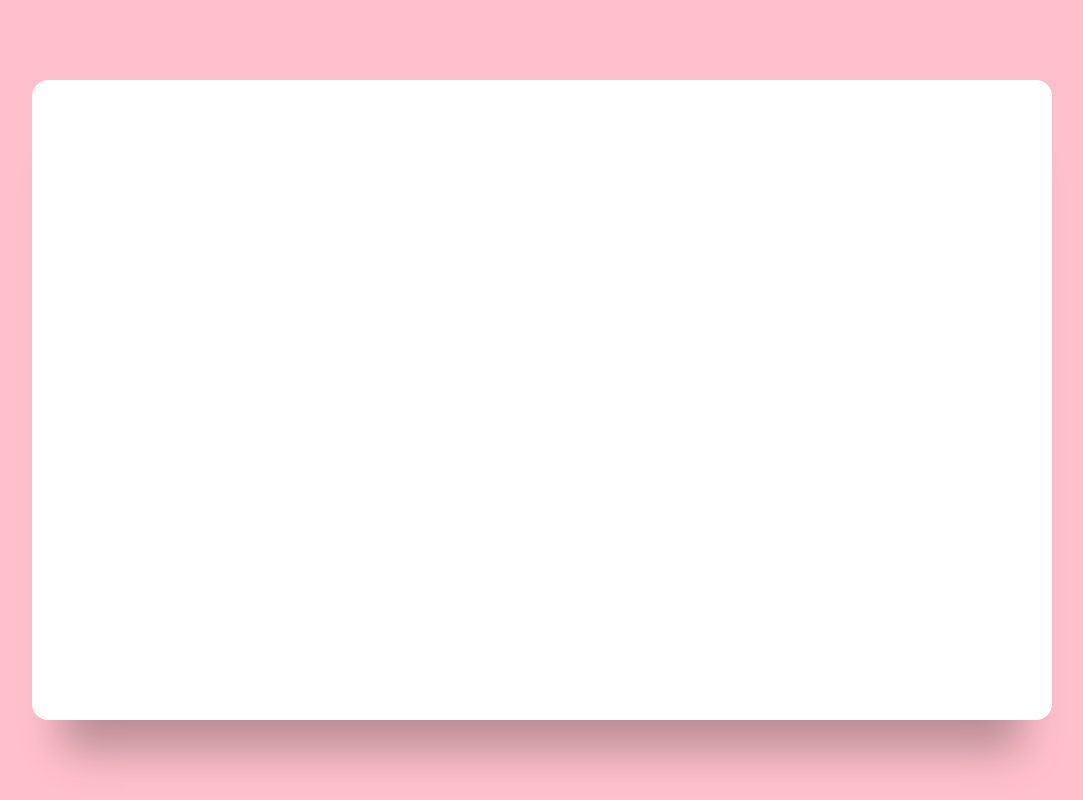
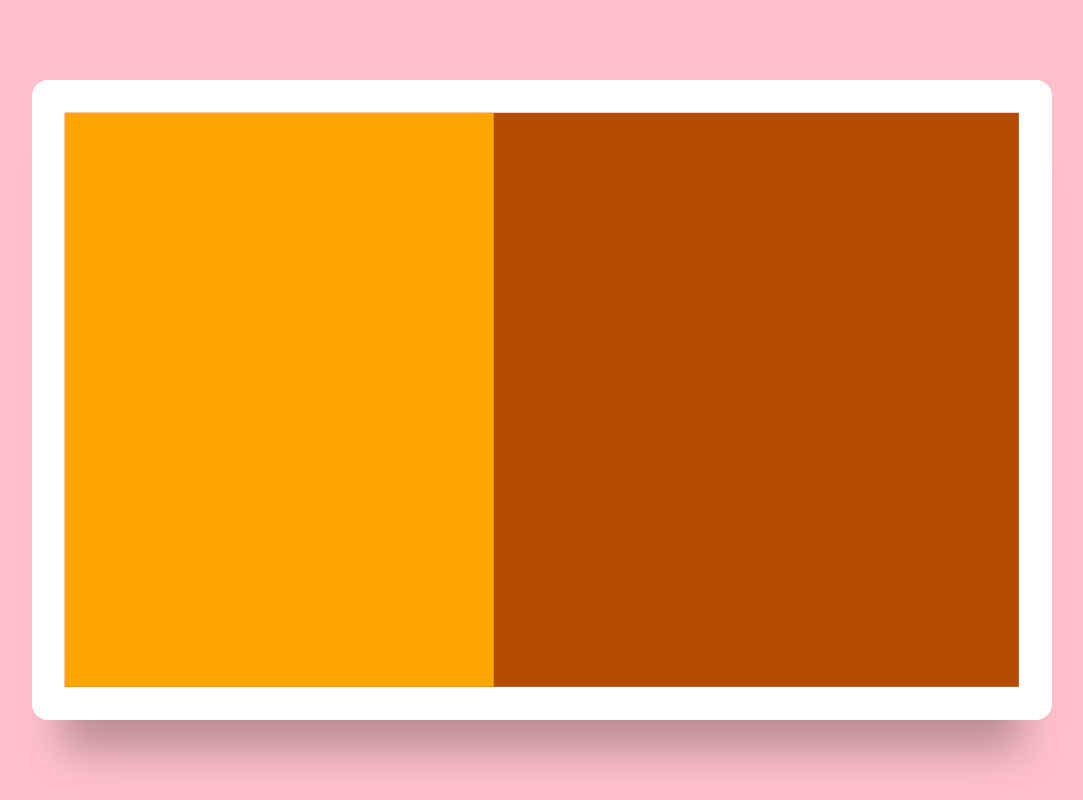
Before and after one commit to adenike005/GlamgamsBeauty, a React (Vite) app: page /register in a window 1280 px wide. Shown: the whole page, without its empty margins (98-1181 px from the left). Built offline with nearby package versions, Linux system fonts and the light colour scheme.

Commit message:
commited

```diff
--- a/src/Paging/Register.jsx
+++ b/src/Paging/Register.jsx
@@ -49,20 +49,20 @@
 
 
 
-import React from 'react'
-import '../Style/Register.css'
+import React from 'react';
+import '../Style/Register.css';
 
 function Register() {
   return (
     <main>
       <div className="box">
-        <div className="inner_box">
-          <div className="form_wrap"></div>
+        <div className="inner-box">
+          <div className="form-wrap"></div>
           <div className="carousel"></div>
         </div>
       </div>
     </main>
-  )
+  );
 }
 
-export default Register
+export default Register;
--- a/src/Style/Register.css
+++ b/src/Style/Register.css
@@ -1,21 +1,20 @@
-*, *::before, *::after{
+*, *::before, *::after {
     margin: 0;
     padding: 0;
     box-sizing: border-box;
-}
+  }
 
-main{
+  main {
     width: 100%;
     min-height: 100vh;
     background-color: pink;
     padding: 2rem;
-    overflow: hidden;
     display: flex;
     align-items: center;
     justify-content: center;
-}
+  }
 
-.box{
+  .box {
     position: relative;
     width: 100%;
     max-width: 1020px;
@@ -23,15 +22,34 @@ main{
     background-color: white;
     margin: 0 auto;
     border-radius: 1rem;
-    box-shadow: 0 60px 40px -30px rgba(0,0,0,0.27);
-}
+    box-shadow: 0 60px 40px -30px rgba(0, 0, 0, 0.27);
+  }
 
-.inner-box{
+  .inner-box {
     position: absolute;
     width: calc(100% - 4.1rem);
     height: calc(100% - 4.1rem);
-    background-color: red;
+    background-color: red; /* Uncomment this to see the background color */
     top: 50%;
     left: 50%;
     transform: translate(-50%, -50%);
-}
+    z-index: 1;
+  }
+
+  .form-wrap {
+    position: absolute;
+    height: 100%;
+    width: 45%;
+    background-color: orange;
+    top: 0;
+    left: 0;
+  }
+
+  .carousel {
+    position: absolute;
+    height: 100%;
+    width: 55%;
+    top: 0;
+    right: 0;
+    background-color: rgba(0, 255, 0, 0.3); /* Add color for visibility */
+  }
```
